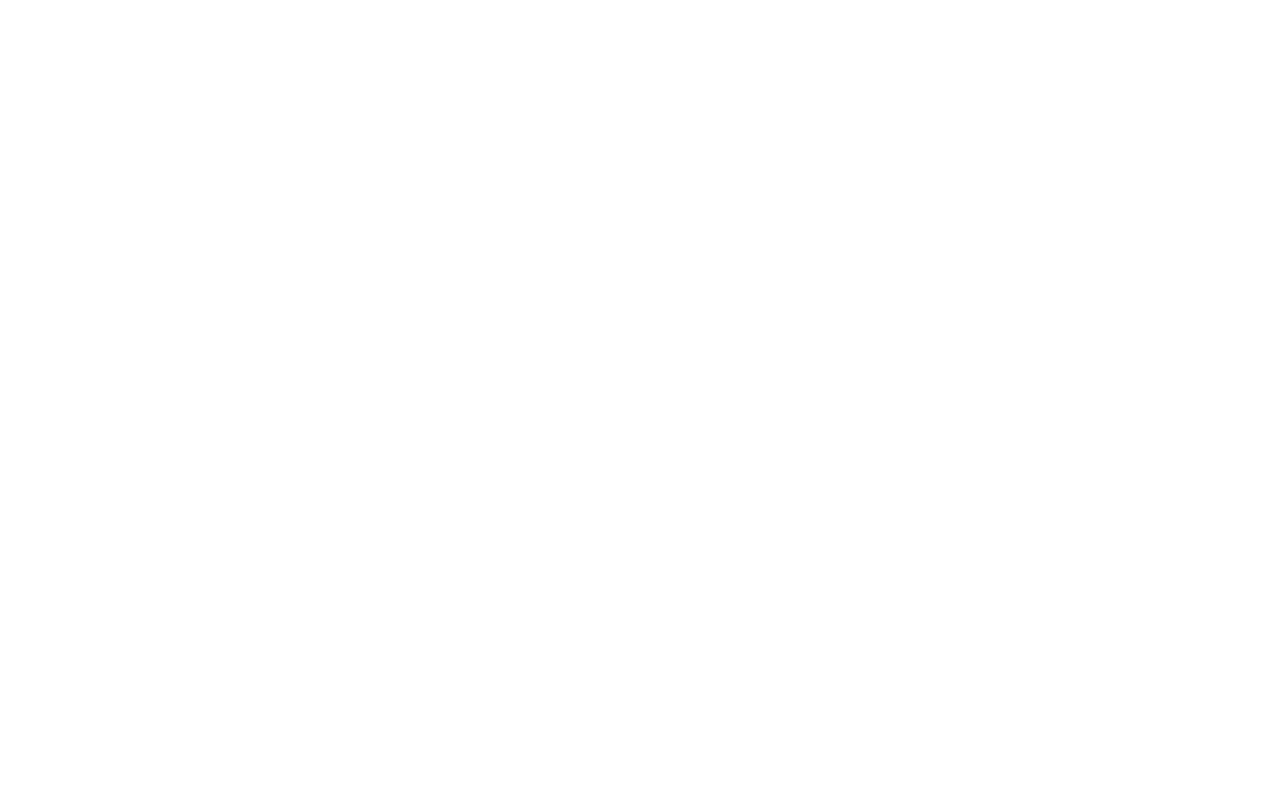
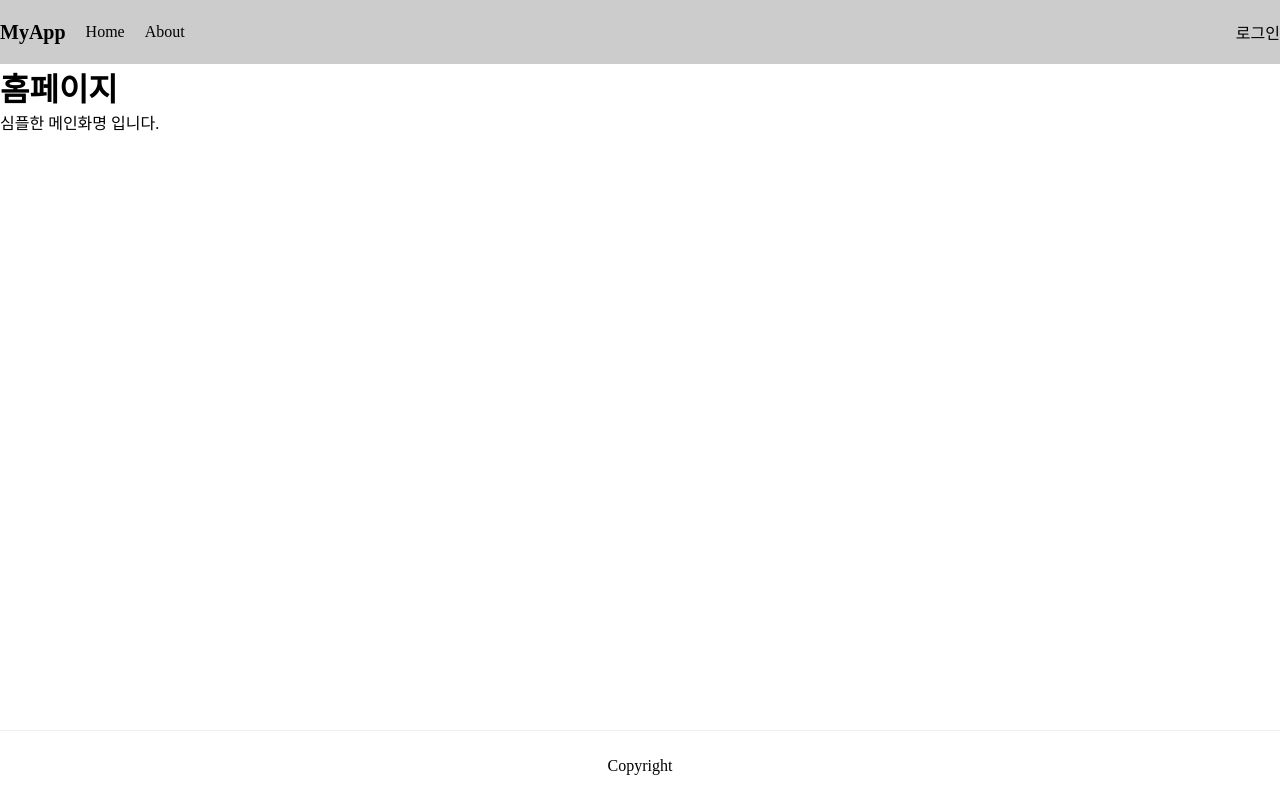
Before and after one commit to joohyuna/lecture-10-layout, a React (Vite) app: page / in a window 1280 px wide. Built offline with nearby package versions, Linux system fonts and the light colour scheme.

Commit message:
중첩라우팅 구현

```diff
--- a/src/App.tsx
+++ b/src/App.tsx
@@ -1,4 +1,15 @@
+import { RouterProvider, } from "react-router";
+import GlobalStyle from "./GlobalStyle.ts";
+import { AppRouter } from "./router/AppRouter.tsx";
+
+
+
 function App() {
-    return <></>
+    return (
+        <>
+            <GlobalStyle />
+            <RouterProvider router={AppRouter()} />
+        </>
+    );
 }
 export default App;
--- /dev/null
+++ b/src/GlobalStyle.ts
@@ -0,0 +1,17 @@
+import { createGlobalStyle } from "styled-components";
+
+const GlobalStyle = createGlobalStyle`
+
+    * {
+        margin: 0;
+        padding: 0;
+        box-sizing: border-box;
+    }
+
+    a {
+        color: inherit;
+        text-decoration: none;
+    }
+`;
+
+export default GlobalStyle;
--- /dev/null
+++ b/src/components/Footer.tsx
@@ -0,0 +1,15 @@
+import styled from "styled-components";
+
+const Foot= styled.footer`
+height: 70px;
+    border-top: 1px solid #eee;
+    display: flex;
+    justify-content: center;
+    align-items: center;
+`;
+
+function Footer() {
+    return <Foot>Copyright </Foot>;
+}
+
+export default Footer;
--- /dev/null
+++ b/src/components/Header.tsx
@@ -0,0 +1,53 @@
+import styled from "styled-components";
+import { Link } from "react-router";
+
+
+const Head = styled.header`
+    height: 64px;
+    display: flex;
+    justify-content: space-between;
+    align-items: center;
+    background-color: #ccc;
+`;
+
+const NavLeft = styled.div`
+    display: flex;
+    gap: 20px;
+    align-items: center;
+`;
+
+const Logo = styled.div`
+    font-size: 20px;
+    font-weight: 700;
+`;
+
+const Nav = styled.nav`
+    display: flex;
+    gap: 20px;
+    align-items: center;
+`;
+
+const NavRight = styled.div`
+    display: flex;
+    gap: 20px;
+    align-items: center;
+`;
+
+function Header() {
+    return (
+        <Head>
+            <NavLeft>
+                <Logo>MyApp</Logo>
+                <Nav>
+                    <Link to={"/"}>Home</Link>
+                    <Link to={"/about"}>About</Link>
+                </Nav>
+            </NavLeft>
+            <NavRight>
+                <Link to={"/auth/login"}>로그인</Link>
+            </NavRight>
+        </Head>
+    );
+}
+
+export default Header;
--- /dev/null
+++ b/src/layout/MainLayout.tsx
@@ -0,0 +1,29 @@
+import styled from "styled-components";
+import { Outlet } from "react-router";
+import Footer from "../components/Footer.tsx";
+import Header from "../components/Header.tsx";
+
+
+const Wrap = styled.div`
+    display: flex;
+    flex-direction: column;
+    min-height: 100dvh;
+`;
+
+const Main = styled.main`
+flex: 1;
+`;
+
+function MainLayout() {
+    return (
+        <Wrap>
+            <Header />
+            <Main>
+               <Outlet />
+            </Main>
+            <Footer />
+        </Wrap>
+    );
+}
+
+export default MainLayout;
--- /dev/null
+++ b/src/pages/About.tsx
@@ -0,0 +1,10 @@
+function About() {
+    return (
+        <>
+            <h1>About</h1>
+            <p>심플한 About 페이지 입니다.</p>
+        </>
+    );
+}
+
+export default About;
--- /dev/null
+++ b/src/pages/Home.tsx
@@ -0,0 +1,11 @@
+function Home() {
+    return (
+        <>
+            <h1>홈페이지</h1>
+            <p>심플한 메인화명 입니다.</p>
+        </>
+
+    );
+}
+
+export default Home;
--- /dev/null
+++ b/src/pages/LogIn.tsx
@@ -0,0 +1,5 @@
+function LogIn() {
+    return <>로그인 화면입니다.</>
+}
+
+export default LogIn;
--- /dev/null
+++ b/src/router/AppRouter.tsx
@@ -0,0 +1,24 @@
+import { createBrowserRouter, type RouteObject } from "react-router";
+import MainLayout from "../layout/MainLayout.tsx";
+import About from "../pages/About.tsx";
+import Home from "../pages/Home.tsx";
+import LogIn from "../pages/LogIn.tsx";
+
+export const AppRouter = () => {
+    // 사용자 권한, => 일반사용자, 관리자
+    // 회원관리 => /admin/users/list
+    // 이관리 기능을 javascript로 접근을 해야햄, 그래서 이방식을 제공하교 있음
+    // (이 방식이 react-router가 권장하는 방식)
+    const routes: RouteObject[] = [
+        {
+            element: <MainLayout />,
+            path: "/",
+            children: [
+                { index: true, element: <Home /> },  // 부모의 주소에 들어왔으면 여기에 걸려야 한다.
+                { path: "about", element: <About /> },
+            ],
+        },
+        { path: "auth/login", element: <LogIn /> },
+    ];
+    return createBrowserRouter(routes);
+};
```
